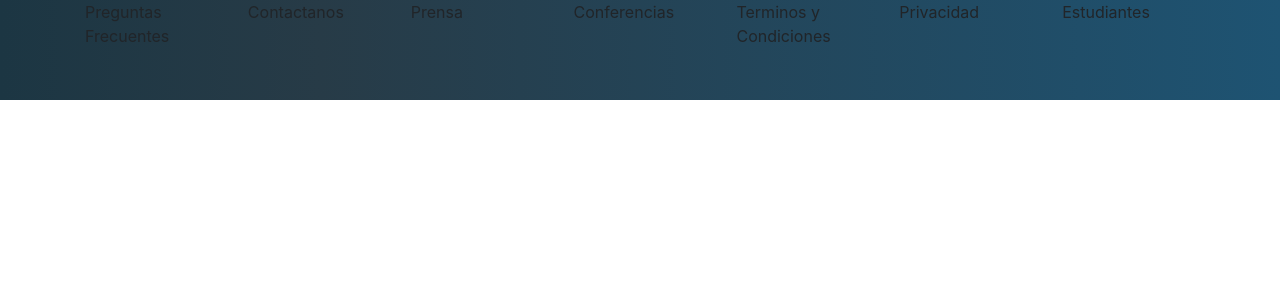
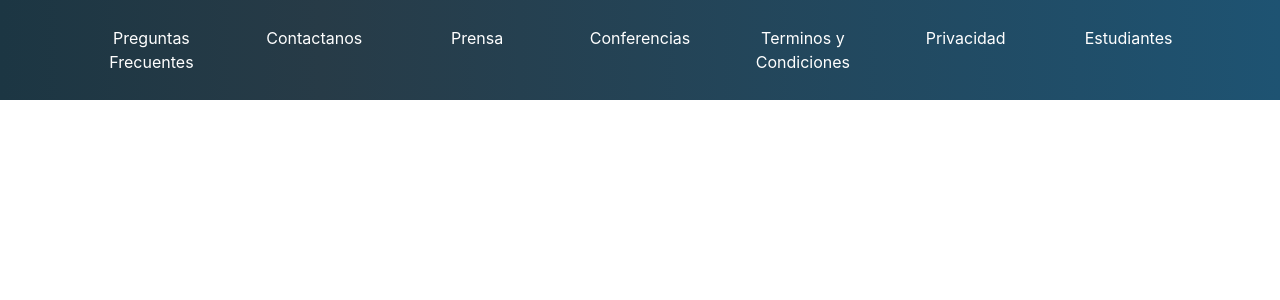
Before and after one commit to Felixmp7/React-Bootstrap, a React (Create React App) app: page / in a window 1280 px wide. Shown: the top 300 px of the page. Built offline with nearby package versions, Linux system fonts and the light colour scheme.

Commit message:
Finalizando Footer

```diff
--- a/src/components/Footer.js
+++ b/src/components/Footer.js
@@ -8,14 +8,14 @@ const Footer = () => {
   return (
     <div className="Container">
       <Container>
-        <Row>
-          <Col>Preguntas Frecuentes</Col>
-          <Col>Contactanos</Col>
-          <Col>Prensa</Col>
-          <Col>Conferencias</Col>
-          <Col>Terminos y Condiciones</Col>
-          <Col>Privacidad</Col>
-          <Col>Estudiantes</Col>
+        <Row className="text-center">
+          <Col lg md={4} className="p-3">Preguntas Frecuentes</Col>
+          <Col lg md={4} className="p-3">Contactanos</Col>
+          <Col lg md={4} className="p-3">Prensa</Col>
+          <Col lg md={3} className="p-3">Conferencias</Col>
+          <Col lg md={3} className="p-3">Terminos y Condiciones</Col>
+          <Col lg md={3} className="p-3">Privacidad</Col>
+          <Col lg md={3} className="p-3">Estudiantes</Col>
         </Row>
       </Container>
     </div>
--- a/src/components/styles/Footer.css
+++ b/src/components/styles/Footer.css
@@ -1,4 +1,7 @@
 .Container{
   background: linear-gradient(90deg, #1c3643 0, #273b47 25%, #1e5372);
-  height: 100px;
+  min-height: 100px;
+  display: flex;
+  align-items: center;
+  color: white;
 }
```
